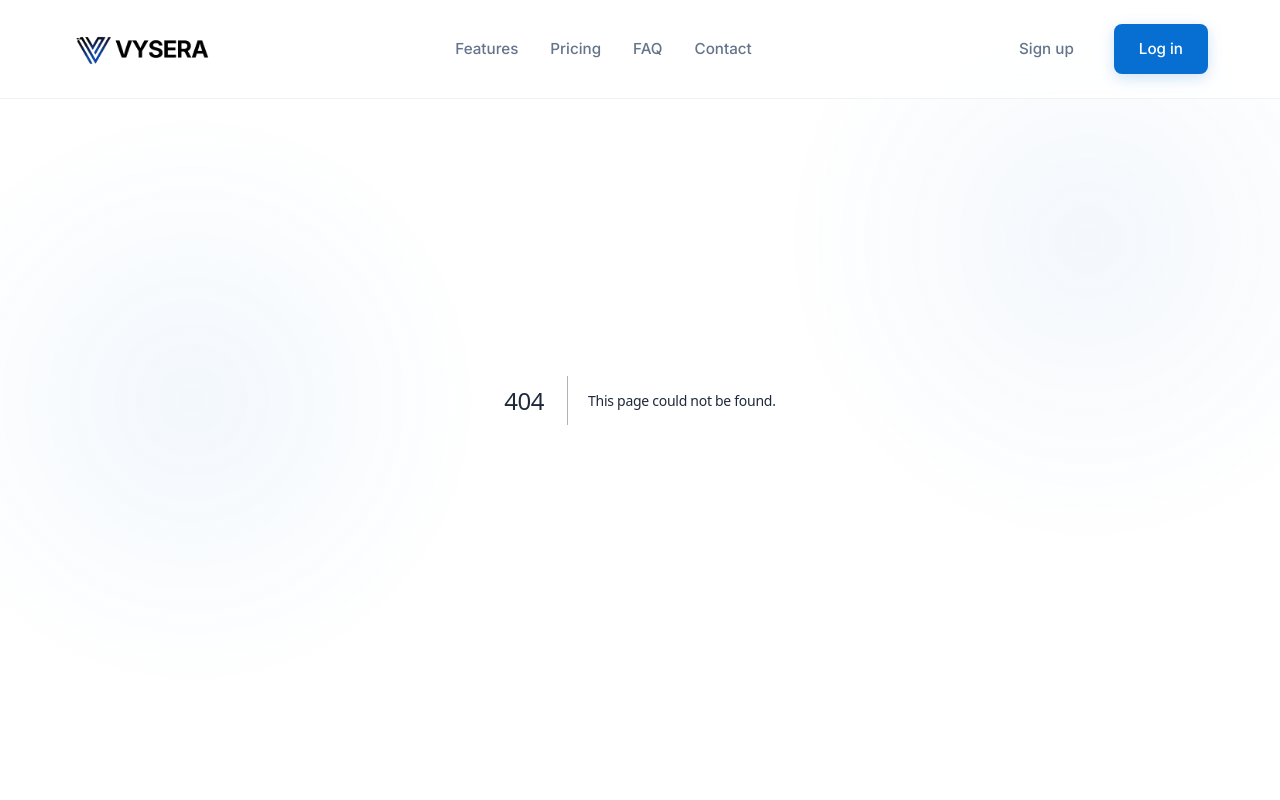
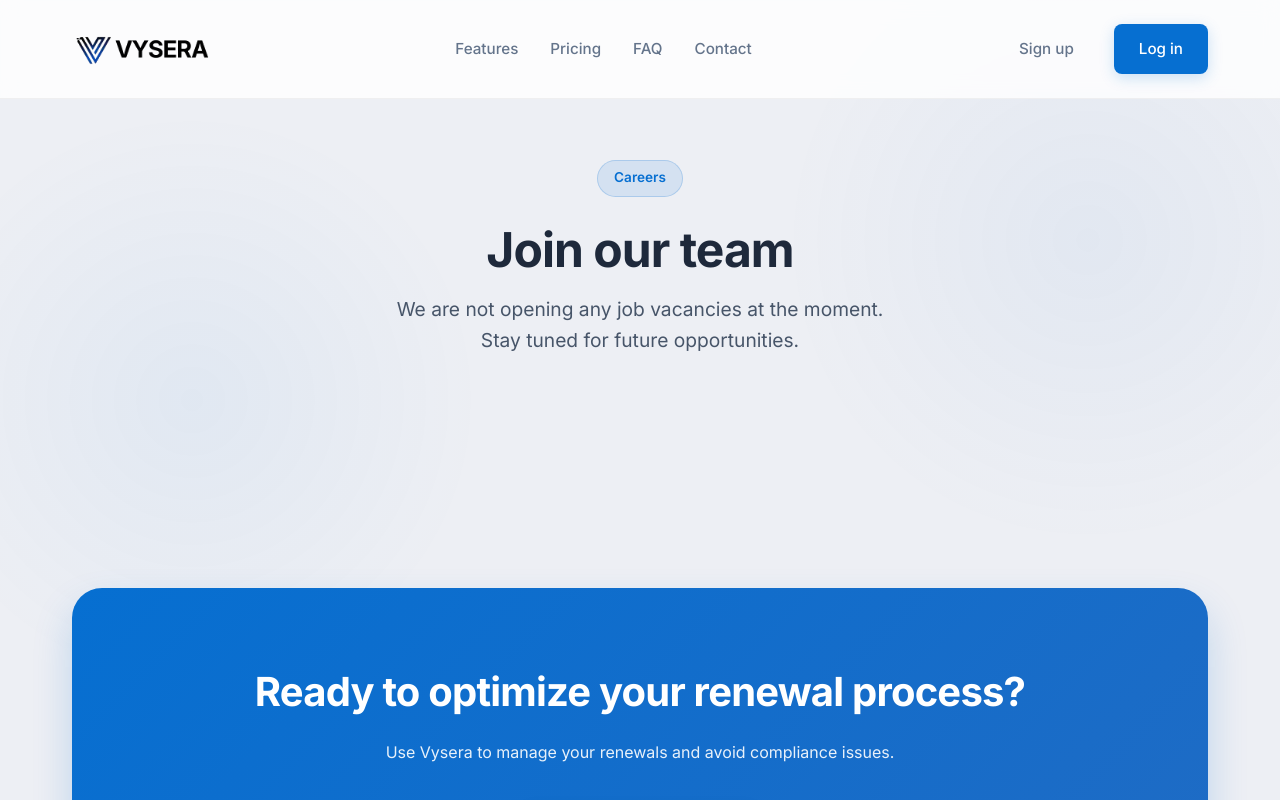
Before and after one commit to ibnurizal1978/vysera-website, a Next.js app: page /careers in a window 1280 px wide. Before the commit this address had no page. Shown: the top 800 px of the page. Built offline with nearby package versions, Linux system fonts and the light colour scheme.

Commit message:
create careers page

```diff
--- /dev/null
+++ b/app/careers/page.tsx
@@ -0,0 +1,26 @@
+import { Metadata } from "next";
+
+export const metadata: Metadata = {
+    title: "Careers",
+    description: "Vysera Careers",
+    alternates: {
+        canonical: "https://getvysera.com/careers",
+    },
+}
+
+export default function Careers() {
+    return (
+        <div>
+            <link rel="stylesheet" href="/css/pricing.css" />
+
+            <section className="pricing-page-header">
+                <div className="container">
+                    <div className="badge">Careers</div>
+                    <h1>Join our team</h1>
+                    <p className="hero-sub">We are not opening any job vacancies at the moment. Stay tuned for future opportunities.
+                    </p>
+                </div>
+            </section>
+        </div>
+    );
+}
--- /dev/null
+++ b/app/cdn-cgi/l/email-protection/page.tsx
@@ -0,0 +1,9 @@
+import { Metadata } from 'next';
+
+export const metadata: Metadata = {
+    robots: { index: false, follow: true },
+};
+
+export default function Page() {
+    return null;
+}
```
